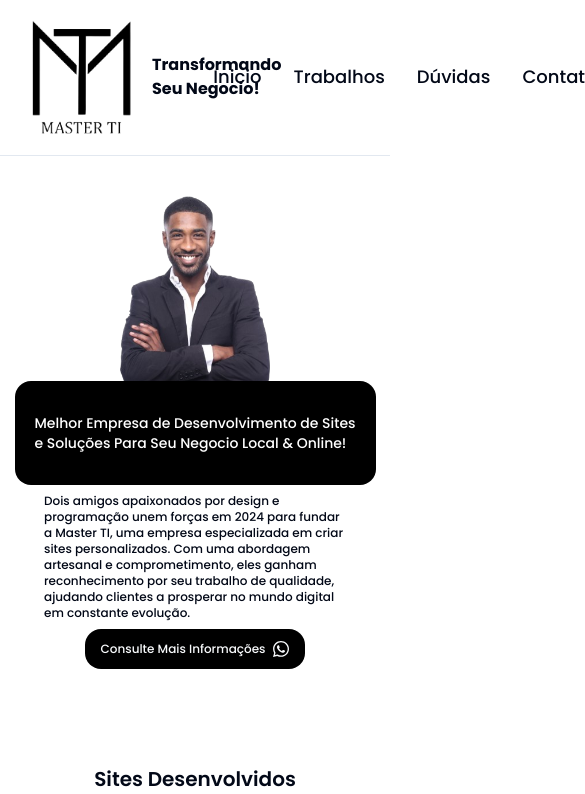
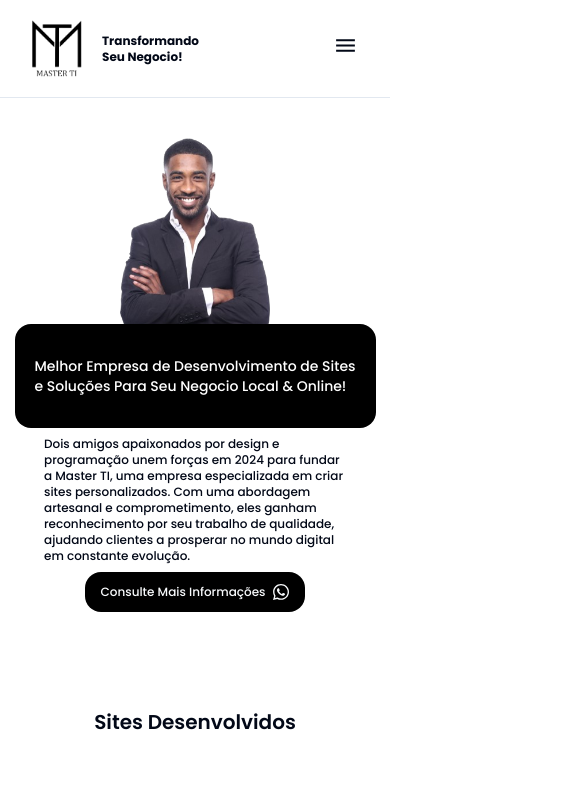
Before and after one commit to ayranoliveira1/master-ti, a Next.js app: page / in a window 390 px wide. Shown: the top 794 px of the page, 585 px wide, since content can reach past the window. Built offline with nearby package versions, Linux system fonts and the light colour scheme.

Commit message:
Feat: Add initial responsiveness to Header and Footer

```diff
--- a/app/components/footer.tsx
+++ b/app/components/footer.tsx
@@ -2,21 +2,31 @@ import Image from "next/image";
 
 const Footer = () => {
    return (
-      <footer className="px-36 py-5">
+      <footer className="lgpx-36 py-5">
          <div className="container mx-auto flex gap-5 justify-between items-center">
             <div className="flex gap-5 items-center">
+               {/* Mobile */}
+               <Image
+                  src="/LogoMaster.png"
+                  alt="logo"
+                  width={40}
+                  height={40}
+                  className="object-cover lg:hidden"
+               />
+
+               {/* Desktop */}
                <Image
                   src="/LogoMaster.png"
                   alt="logo"
                   width={60}
                   height={60}
-                  className="object-cover"
+                  className="object-cover hidden lg:block"
                />
-               <p className="text-sm">
+               <p className="lg:text-sm text-[6px]">
                   © 2024 Master TI, Todos os Direitos Reservados
                </p>
             </div>
-            <p className="text-sm">
+            <p className="lg:text-sm text-[6px]">
                Desenvolvido por{" "}
                <a
                   className="hover:underline"
--- a/app/components/header.tsx
+++ b/app/components/header.tsx
@@ -3,12 +3,64 @@
 import Image from "next/image";
 import Link from "next/link";
 import { FaCircle, FaInstagram, FaWhatsapp } from "react-icons/fa";
+import { IoMenuSharp } from "react-icons/io5";
 import { MdOutlineMail } from "react-icons/md";
+import { Sheet, SheetContent, SheetTrigger } from "./ui/sheet";
 
 const Header = () => {
    return (
       <header className="flex justify-between items-center">
-         <div className="flex gap-5 items-center">
+         {/* Mobile */}
+         <div className="flex lg:hidden gap-5 items-center">
+            <Image
+               src={"/LogoMaster.png"}
+               alt="Logo"
+               width={50}
+               height={50}
+               className="object-cotain"
+            />
+            <p className="font-bold text-xs">
+               Transformando <br /> Seu Negocio!
+            </p>
+         </div>
+
+         <div className="lg:hidden">
+            <Sheet>
+               <SheetTrigger>
+                  <IoMenuSharp size={25} />
+               </SheetTrigger>
+
+               <SheetContent>
+                  <div className="flex flex-col gap-2 font-medium items-end py-1">
+                     <button className="text-lg px-3 py-1 rounded-full">
+                        Inicio
+                     </button>
+
+                     <Link href={"#works"}>
+                        <button className="text-lg px-3 py-1 rounded-full">
+                           Trabalhos
+                        </button>
+                     </Link>
+
+                     <Link href={"#questions"}>
+                        <button className="text-lg px-3 py-1 rounded-full">
+                           Dúvidas
+                        </button>
+                     </Link>
+
+                     <Link href={"#contacts"}>
+                        <button className="text-lg px-3 py-1 rounded-full">
+                           Contatos
+                        </button>
+                     </Link>
+                  </div>
+               </SheetContent>
+            </Sheet>
+         </div>
+
+         {/* Desktop */}
+
+         <div className="hidden lg:flex gap-5 items-center">
             <Image
                src={"/LogoMaster.png"}
                alt="Logo"
@@ -21,7 +73,7 @@ const Header = () => {
             </p>
          </div>
 
-         <div className="flex gap-2 font-medium px-5 py-1 ">
+         <div className="hidden lg:flex gap-2 font-medium px-5 py-1 ">
             <button className="hover:underline text-lg px-3 py-1 rounded-full">
                Inicio
             </button>
@@ -45,7 +97,7 @@ const Header = () => {
             </Link>
          </div>
 
-         <div className="flex gap-2 items-center">
+         <div className="hidden lg:flex gap-2 items-center">
             <div className="flex gap-1 items-center text-[#1FC704]">
                <FaCircle /> 100% online
             </div>
```
